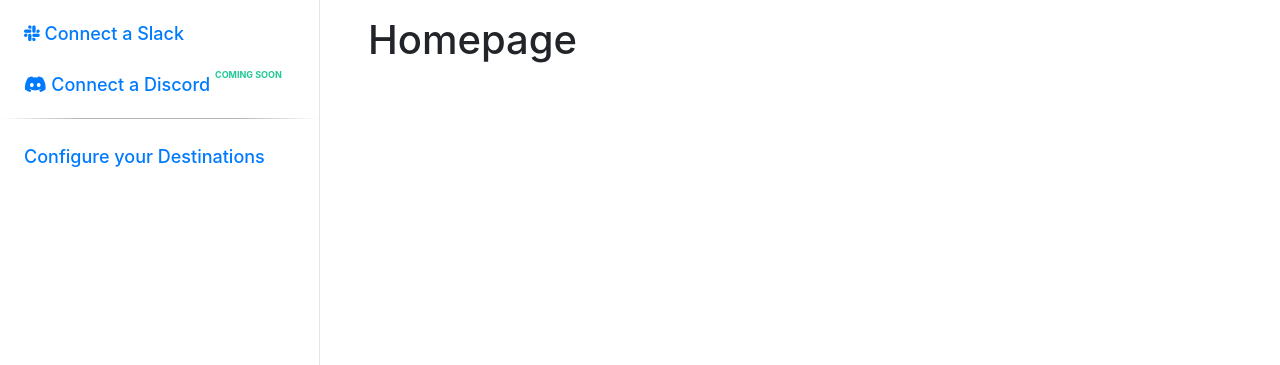
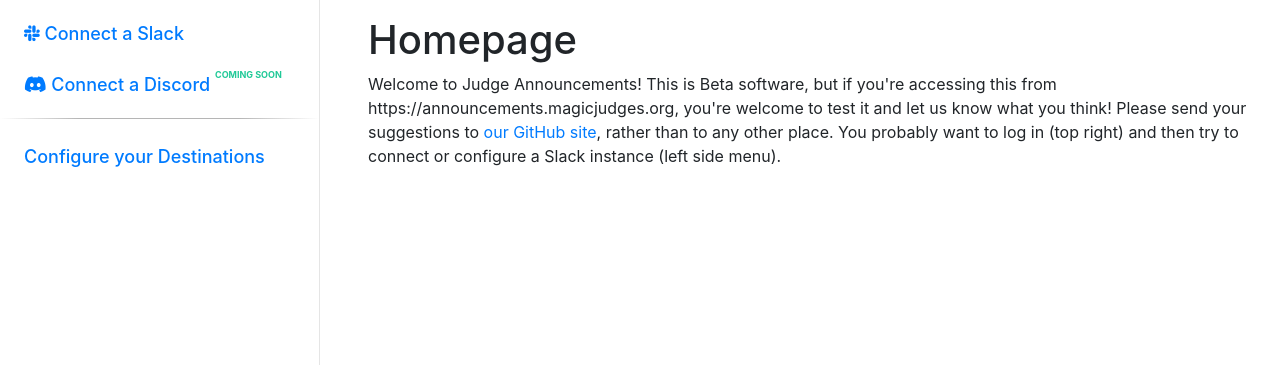
Before and after one commit to dcollinsn/judge-announcements, a Django app: page / in a window 1280 px wide. Shown: the part 64-429 px from the top of the page. Run offline with Django 3.2, Linux system fonts and the light colour scheme; style sheets or scripts are compiled from the project's sources; some libraries are stand-ins or nearby versions.

Commit message:
Add text to homepage so it's less bare

```diff
--- a/templates/announcements/homepage.html
+++ b/templates/announcements/homepage.html
@@ -2,4 +2,10 @@
 {% block title %}Homepage{% endblock %}
 {% block content_title %}Homepage{% endblock %}
 {% block content %}
+  <p>Welcome to Judge Announcements! This is Beta software, but if you're
+  accessing this from https://announcements.magicjudges.org, you're welcome to
+  test it and let us know what you think! Please send your suggestions to
+  <a href="https://github.com/dcollinsn/judge-announcements">our GitHub site</a>,
+  rather than to any other place. You probably want to log in (top right) and
+  then try to connect or configure a Slack instance (left side menu).</p>
 {% endblock %}
```
